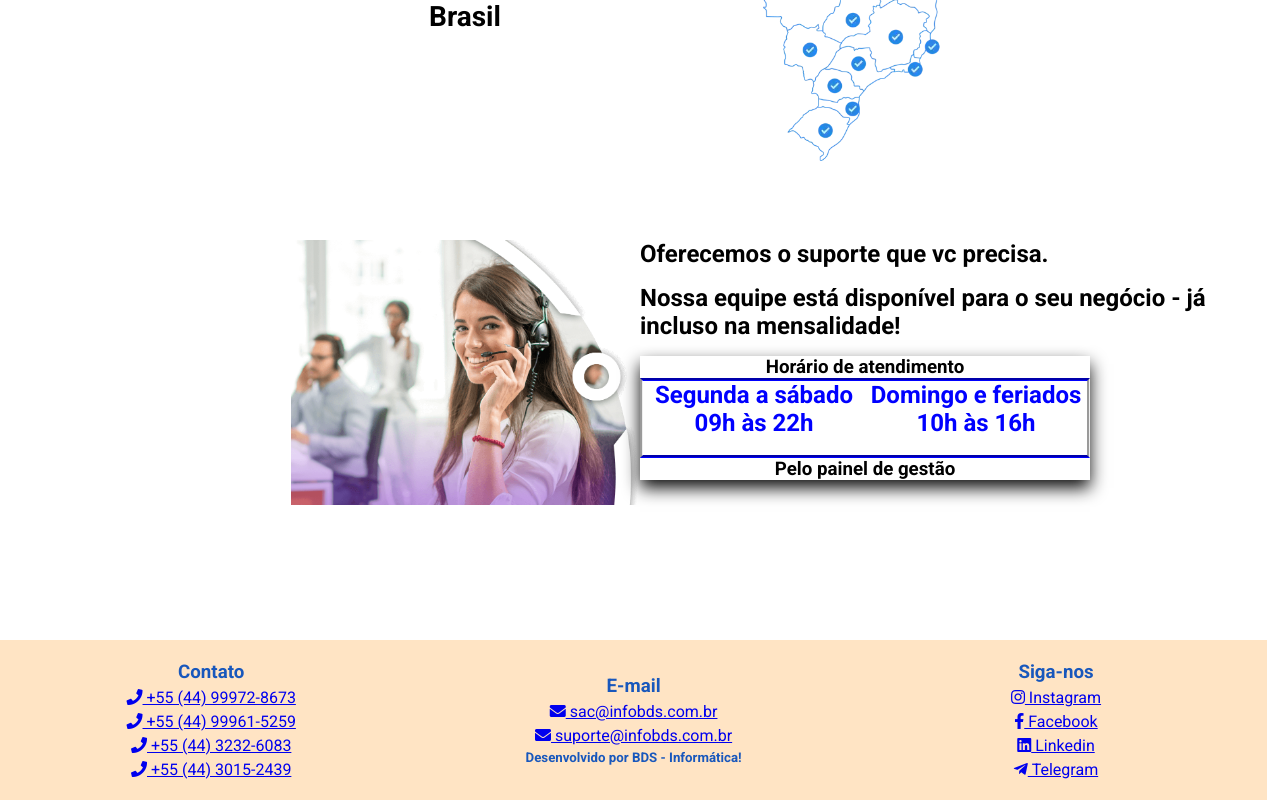
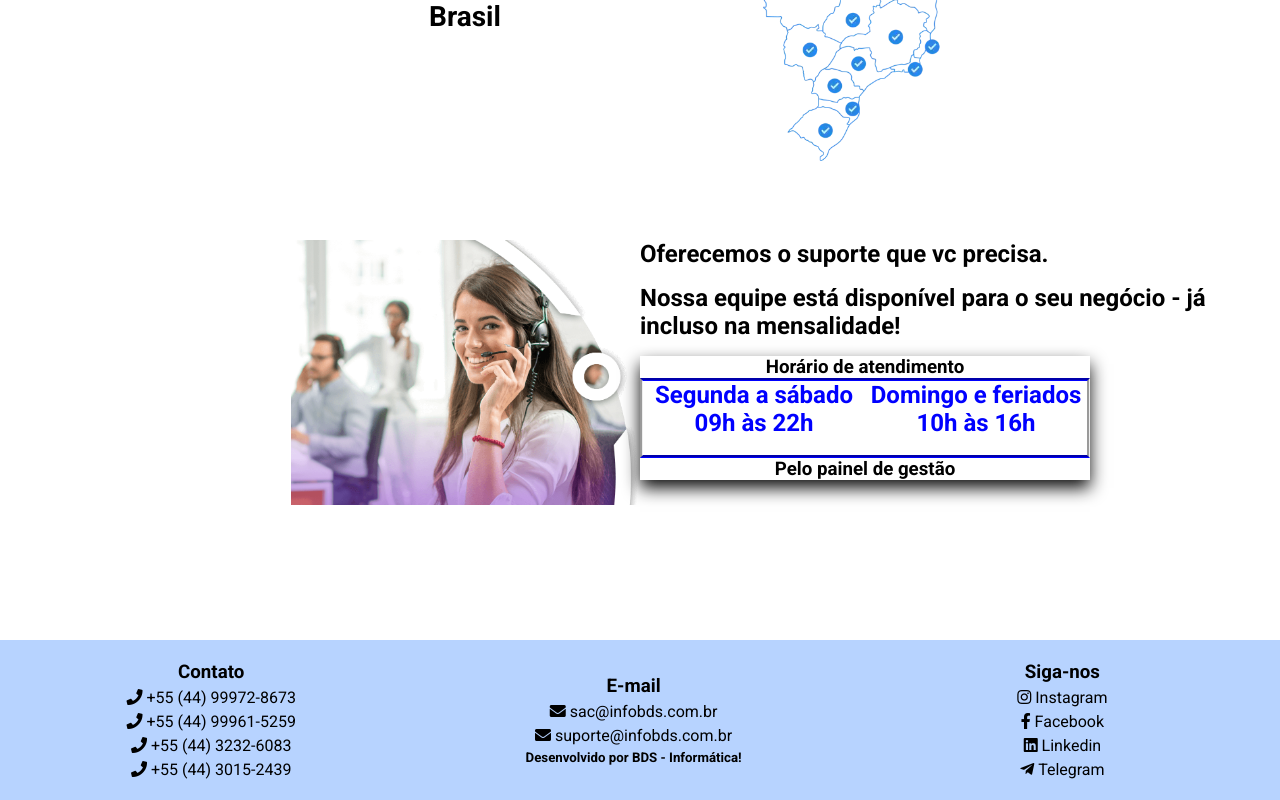
Before and after one commit to AiltonBergamo/SITE, a Vue app: page / in a window 1280 px wide. Shown: the part 1136-1936 px from the top of the page. Built offline with nearby package versions, Linux system fonts and the light colour scheme.

Commit message:
Teste alterações visuais rodapé

```diff
--- a/src/App.vue
+++ b/src/App.vue
@@ -201,18 +201,21 @@ export default {
 .footer {
   height: 20vh;
   display: grid;
-  grid-template-columns: 33% 33% 33%;
+  grid-template-columns: 33% 33% 34%;
   flex-direction: column;
 }
 
- .box-container {
+.box-container {
   display: flex;
   flex-direction: column;
-  background-color: bisque;
+  background-color: var(--fundo-padrao);
   text-align: center;
   justify-content: center;
 }
-
+.box-container *{
+  text-decoration: none;
+  color: black;
+}
 .box {
   display: flex;
   flex-direction: column;
```
